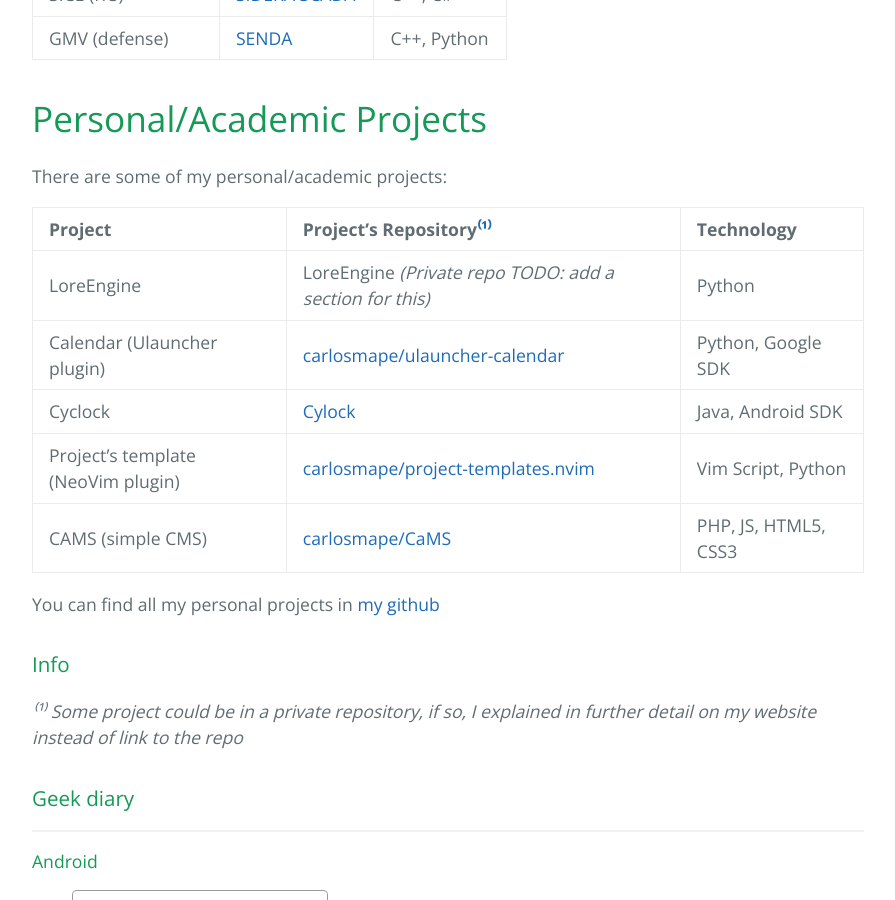
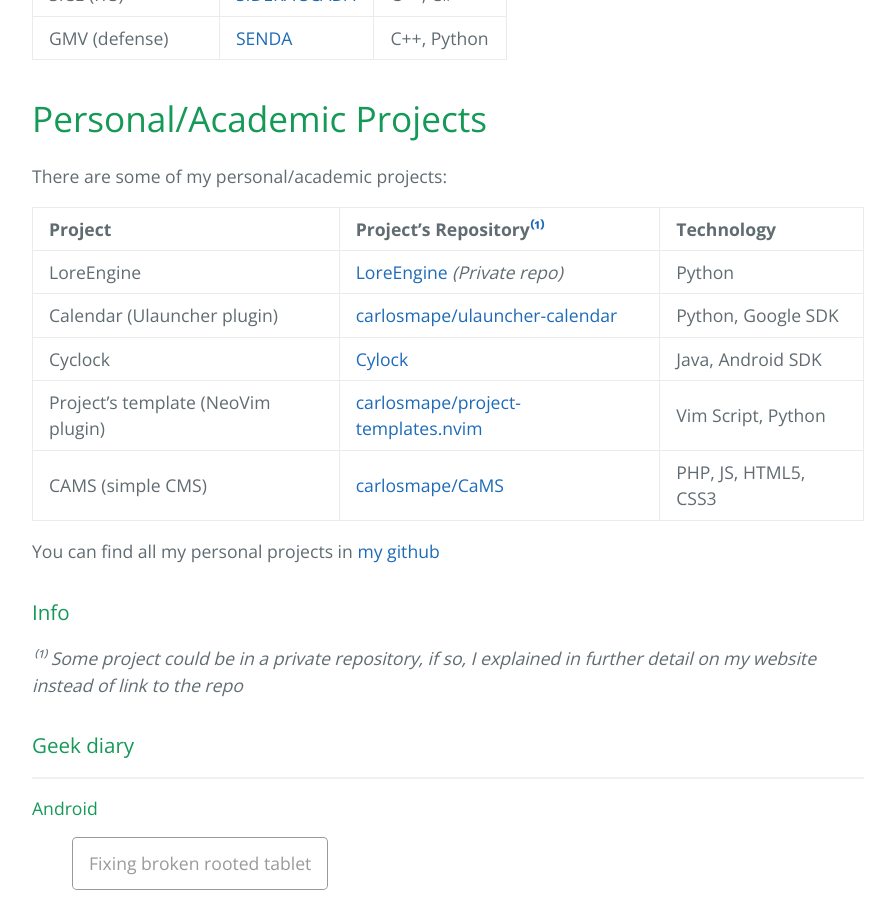
Before and after one commit to Carlosmape/carlosmape.github.io, a Jekyll site: the page built from projects/index.md, in a window 1280 px wide and 900 px high, scrolled down 600 px. Shown: the whole window, without its empty margins (192-1087 px from the left). Built offline with Jekyll 4.4.1, drawn with Linux system fonts in a browser that asks for light colours.

Commit message:
Added specific section for LoreEngine

```diff
--- a/projects/index.md
+++ b/projects/index.md
@@ -17,7 +17,7 @@ There are some of my personal/academic projects:
 
 | Project           				| Project's Repository[⁽¹⁾](#Info)															| Technology  			|
 |:----------------------------------|:------------------------------------------------------------------------------------------|:----------------------|
-| LoreEngine        				|LoreEngine *(Private repo TODO: add a section for this)*									|Python					|
+| LoreEngine        				|[LoreEngine](/projects/lorengine/) *(Private repo)*										|Python					|
 | Calendar (Ulauncher plugin) 		|[carlosmape/ulauncher-calendar](https://github.com/Carlosmape/ulauncher-calendar)			|Python, Google SDK		|
 | Cyclock    						|[Cylock](/projects/cylock)																	|Java, Android SDK 		|
 | Project's template (NeoVim plugin)|[carlosmape/project-templates.nvim](https://github.com/Carlosmape/project-templates.nvim)	|Vim Script, Python		|
```
